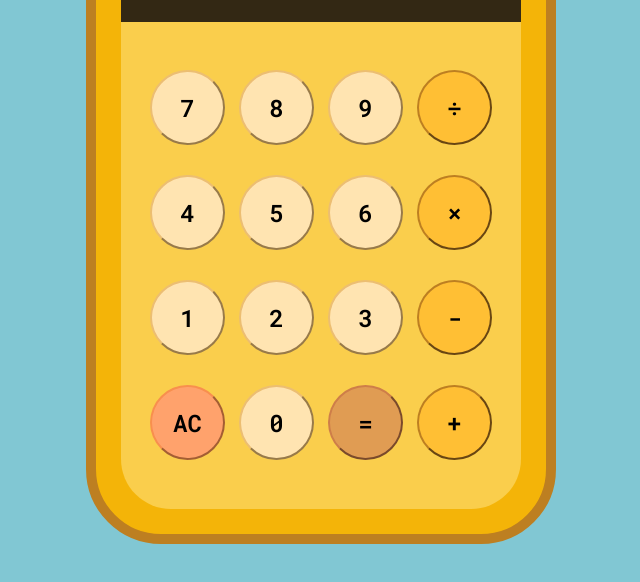
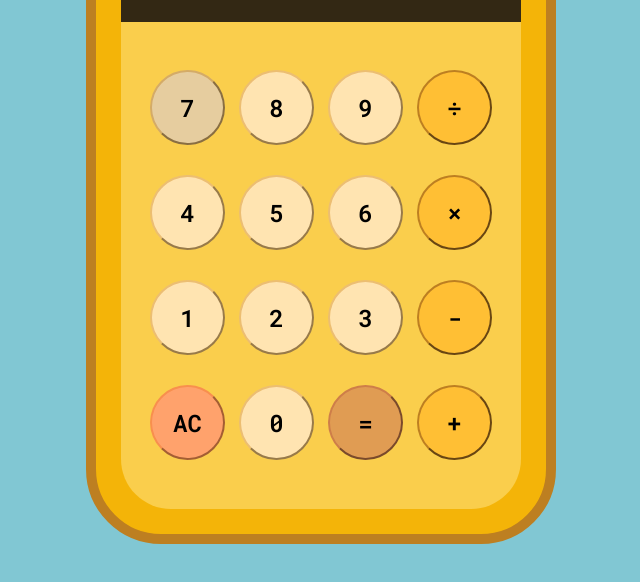
Before and after one commit to ajwjung/calculator, a plain HTML site: page index.html in a window 1280 px wide. In both pictures the pointer is over the button 506 px from the left and 323 px from the top of the page. Shown: the part 216-798 px from the top of the page, without its empty margins (319-959 px from the left). Drawn offline with nearby package versions, Linux system fonts and the light colour scheme.

Commit message:
Add hover effect on buttons

```diff
--- a/style/style.css
+++ b/style/style.css
@@ -10,6 +10,10 @@ button {
     margin: 5px;
     font-family: 'Roboto Mono', monospace;
     font-size: 24px;
+}
+
+button:hover {
+    filter: brightness(90%)
 }
 
 .container,
```
